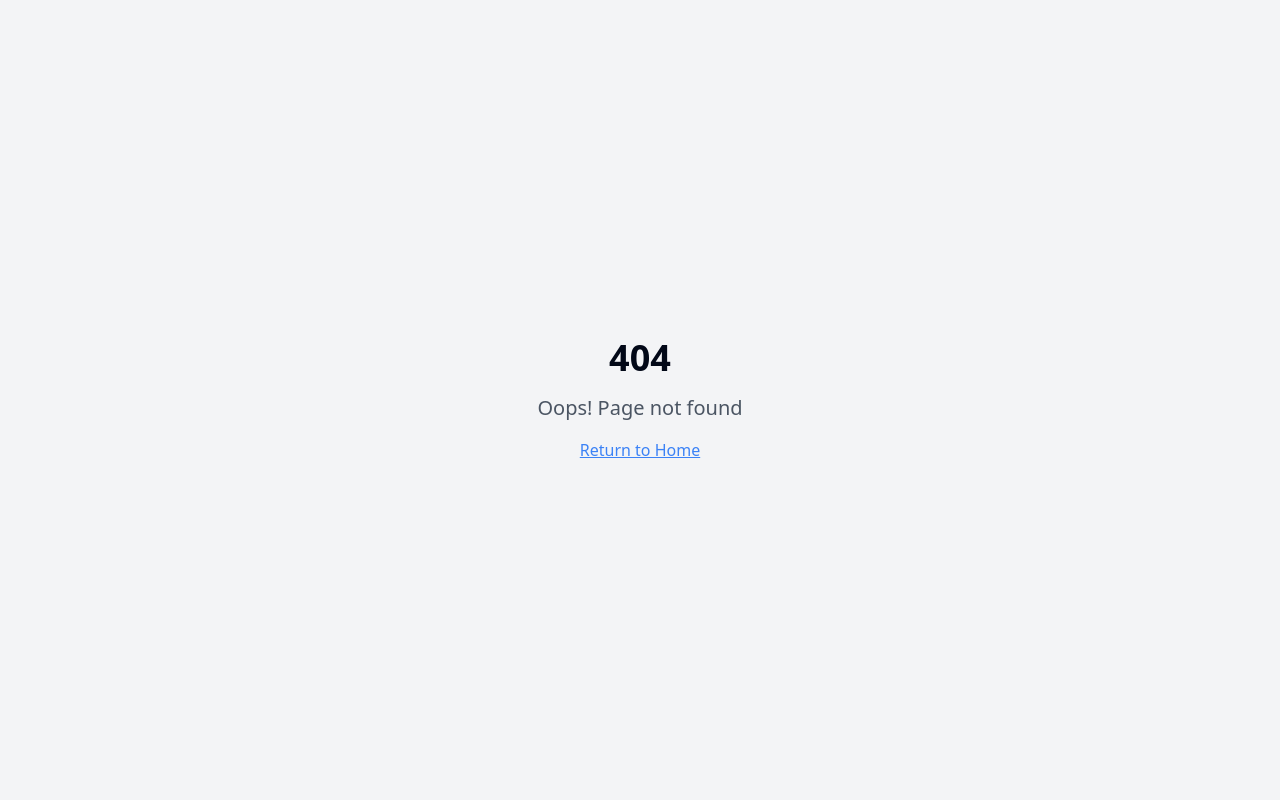
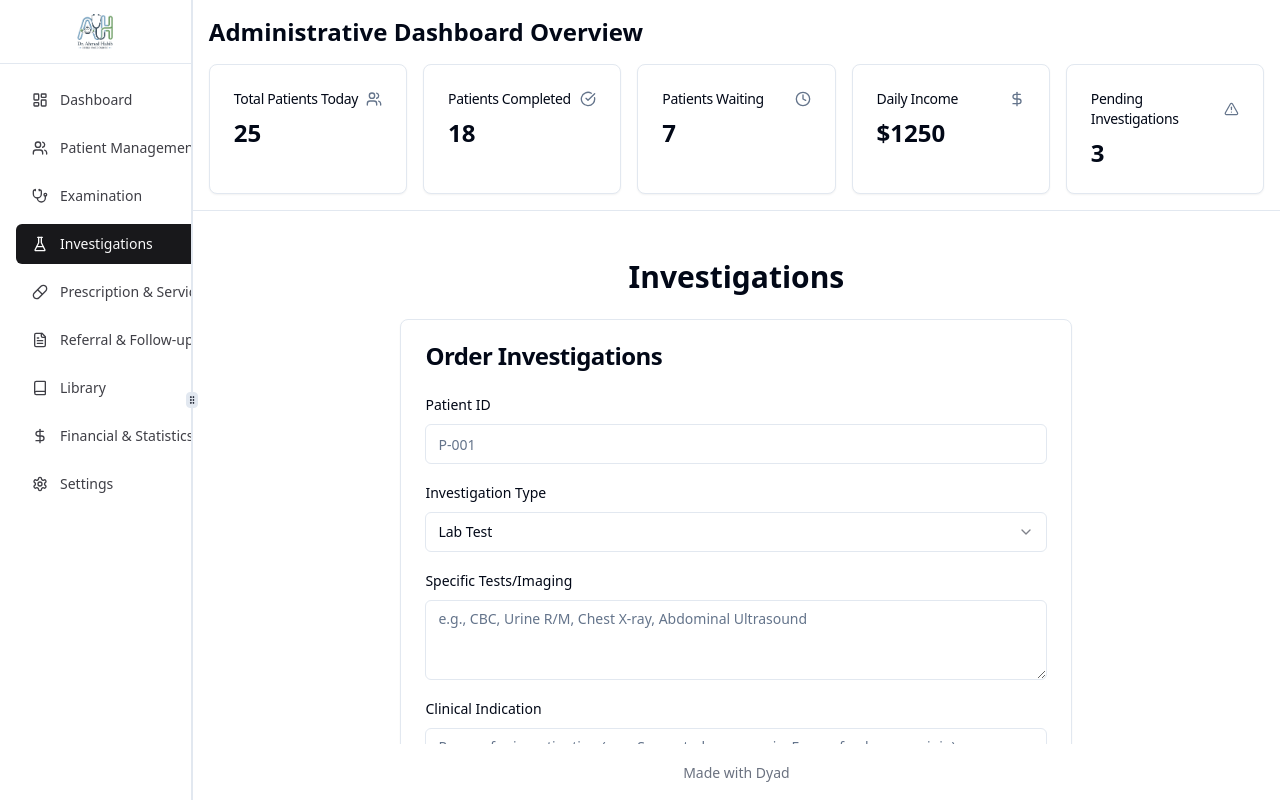
Before and after one commit to chebad619-coder/DeAhmedHabib, a React (Vite) app: page /investigations in a window 1280 px wide. Before the commit this address had no page. Built offline with nearby package versions, Linux system fonts and the light colour scheme.

Commit message:
[dyad] Adding investigations module - wrote 3 file(s)

```diff
--- a/src/App.tsx
+++ b/src/App.tsx
@@ -4,7 +4,8 @@ import { TooltipProvider } from "@/components/ui/tooltip";
 import { QueryClient, QueryClientProvider } from "@tanstack/react-query";
 import { BrowserRouter, Routes, Route } from "react-router-dom";
 import DashboardPage from "./pages/DashboardPage";
-import PatientManagementPage from "./pages/PatientManagementPage"; // New import
+import PatientManagementPage from "./pages/PatientManagementPage";
+import InvestigationsPage from "./pages/InvestigationsPage"; // New import
 import NotFound from "./pages/NotFound";
 
 const queryClient = new QueryClient();
@@ -17,7 +18,8 @@ const App = () => (
       <BrowserRouter>
         <Routes>
           <Route path="/" element={<DashboardPage />} />
-          <Route path="/patient-management" element={<PatientManagementPage />} /> {/* New route */}
+          <Route path="/patient-management" element={<PatientManagementPage />} />
+          <Route path="/investigations" element={<InvestigationsPage />} /> {/* New route */}
           {/* ADD ALL CUSTOM ROUTES ABOVE THE CATCH-ALL "*" ROUTE */}
           <Route path="*" element={<NotFound />} />
         </Routes>
--- /dev/null
+++ b/src/components/InvestigationOrderForm.tsx
@@ -0,0 +1,157 @@
+"use client";
+
+import React from "react";
+import { zodResolver } from "@hookform/resolvers/zod";
+import { useForm } from "react-hook-form";
+import { z } from "zod";
+
+import { Button } from "@/components/ui/button";
+import {
+  Form,
+  FormControl,
+  FormField,
+  FormItem,
+  FormLabel,
+  FormMessage,
+} from "@/components/ui/form";
+import { Input } from "@/components/ui/input";
+import { Textarea } from "@/components/ui/textarea";
+import {
+  Select,
+  SelectContent,
+  SelectItem,
+  SelectTrigger,
+  SelectValue,
+} from "@/components/ui/select";
+import { Card, CardContent, CardHeader, CardTitle } from "@/components/ui/card";
+import { showSuccess } from "@/utils/toast";
+
+const formSchema = z.object({
+  patientId: z.string().min(1, { message: "Patient ID is required." }),
+  investigationType: z.enum(["Lab Test", "Imaging", "Other"], { message: "Please select an investigation type." }),
+  specificTests: z.string().min(5, { message: "Please specify the tests." }),
+  clinicalIndication: z.string().min(10, { message: "Clinical indication must be at least 10 characters." }),
+  specialInstructions: z.string().optional(),
+});
+
+const InvestigationOrderForm: React.FC = () => {
+  const form = useForm<z.infer<typeof formSchema>>({
+    resolver: zodResolver(formSchema),
+    defaultValues: {
+      patientId: "",
+      investigationType: "Lab Test",
+      specificTests: "",
+      clinicalIndication: "",
+      specialInstructions: "",
+    },
+  });
+
+  function onSubmit(values: z.infer<typeof formSchema>) {
+    console.log(values);
+    showSuccess("Investigation order saved successfully!");
+    form.reset(); // Reset form after submission
+  }
+
+  return (
+    <Card className="w-full max-w-2xl">
+      <CardHeader>
+        <CardTitle>Order Investigations</CardTitle>
+      </CardHeader>
+      <CardContent>
+        <Form {...form}>
+          <form onSubmit={form.handleSubmit(onSubmit)} className="space-y-4">
+            <FormField
+              control={form.control}
+              name="patientId"
+              render={({ field }) => (
+                <FormItem>
+                  <FormLabel>Patient ID</FormLabel>
+                  <FormControl>
+                    <Input placeholder="P-001" {...field} />
+                  </FormControl>
+                  <FormMessage />
+                </FormItem>
+              )}
+            />
+            <FormField
+              control={form.control}
+              name="investigationType"
+              render={({ field }) => (
+                <FormItem>
+                  <FormLabel>Investigation Type</FormLabel>
+                  <Select onValueChange={field.onChange} defaultValue={field.value}>
+                    <FormControl>
+                      <SelectTrigger>
+                        <SelectValue placeholder="Select type" />
+                      </SelectTrigger>
+                    </FormControl>
+                    <SelectContent>
+                      <SelectItem value="Lab Test">Lab Test</SelectItem>
+                      <SelectItem value="Imaging">Imaging</SelectItem>
+                      <SelectItem value="Other">Other</SelectItem>
+                    </SelectContent>
+                  </Select>
+                  <FormMessage />
+                </FormItem>
+              )}
+            />
+            <FormField
+              control={form.control}
+              name="specificTests"
+              render={({ field }) => (
+                <FormItem>
+                  <FormLabel>Specific Tests/Imaging</FormLabel>
+                  <FormControl>
+                    <Textarea
+                      placeholder="e.g., CBC, Urine R/M, Chest X-ray, Abdominal Ultrasound"
+                      className="resize-y min-h-[80px]"
+                      {...field}
+                    />
+                  </FormControl>
+                  <FormMessage />
+                </FormItem>
+              )}
+            />
+            <FormField
+              control={form.control}
+              name="clinicalIndication"
+              render={({ field }) => (
+                <FormItem>
+                  <FormLabel>Clinical Indication</FormLabel>
+                  <FormControl>
+                    <Textarea
+                      placeholder="Reason for investigation (e.g., Suspected pneumonia, Fever of unknown origin)"
+                      className="resize-y min-h-[80px]"
+                      {...field}
+                    />
+                  </FormControl>
+                  <FormMessage />
+                </FormItem>
+              )}
+            />
+            <FormField
+              control={form.control}
+              name="specialInstructions"
+              render={({ field }) => (
+                <FormItem>
+                  <FormLabel>Special Instructions (Optional)</FormLabel>
+                  <FormControl>
+                    <Textarea
+                      placeholder="e.g., Fasting required, Urgent, With contrast"
+                      className="resize-y min-h-[60px]"
+                      {...field}
+                    />
+                  </FormControl>
+                  <FormMessage />
+                </FormItem>
+              )}
+            />
+            <Button type="submit">Submit Order</Button>
+          </form>
+        </Form>
+      </CardContent>
+    </Card>
+  );
+};
+
+export default InvestigationOrderForm;
--- /dev/null
+++ b/src/pages/InvestigationsPage.tsx
@@ -0,0 +1,16 @@
+import React from "react";
+import MainLayout from "@/components/MainLayout";
+import InvestigationOrderForm from "@/components/InvestigationOrderForm";
+
+const InvestigationsPage: React.FC = () => {
+  return (
+    <MainLayout>
+      <div className="flex flex-col items-center justify-center p-6">
+        <h1 className="text-3xl font-bold mb-6">Investigations</h1>
+        <InvestigationOrderForm />
+      </div>
+    </MainLayout>
+  );
+};
+
+export default InvestigationsPage;
```
